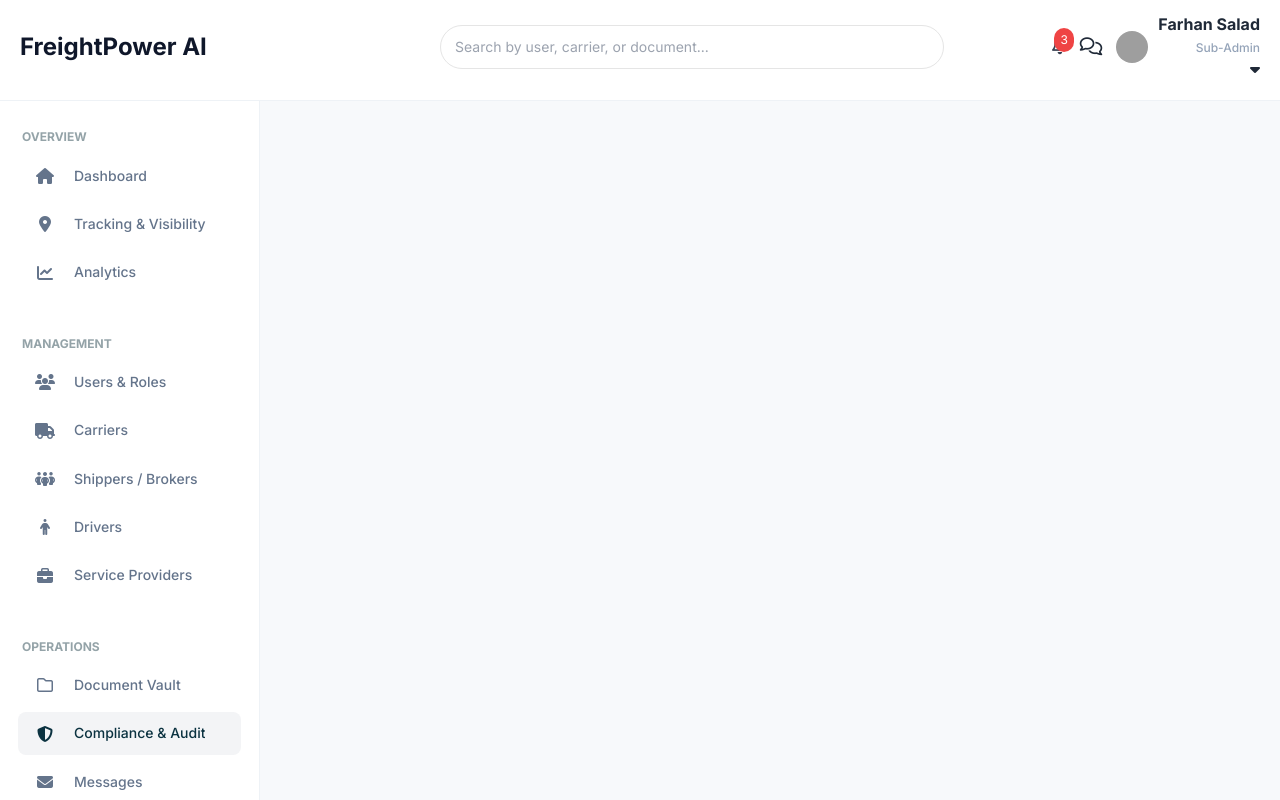
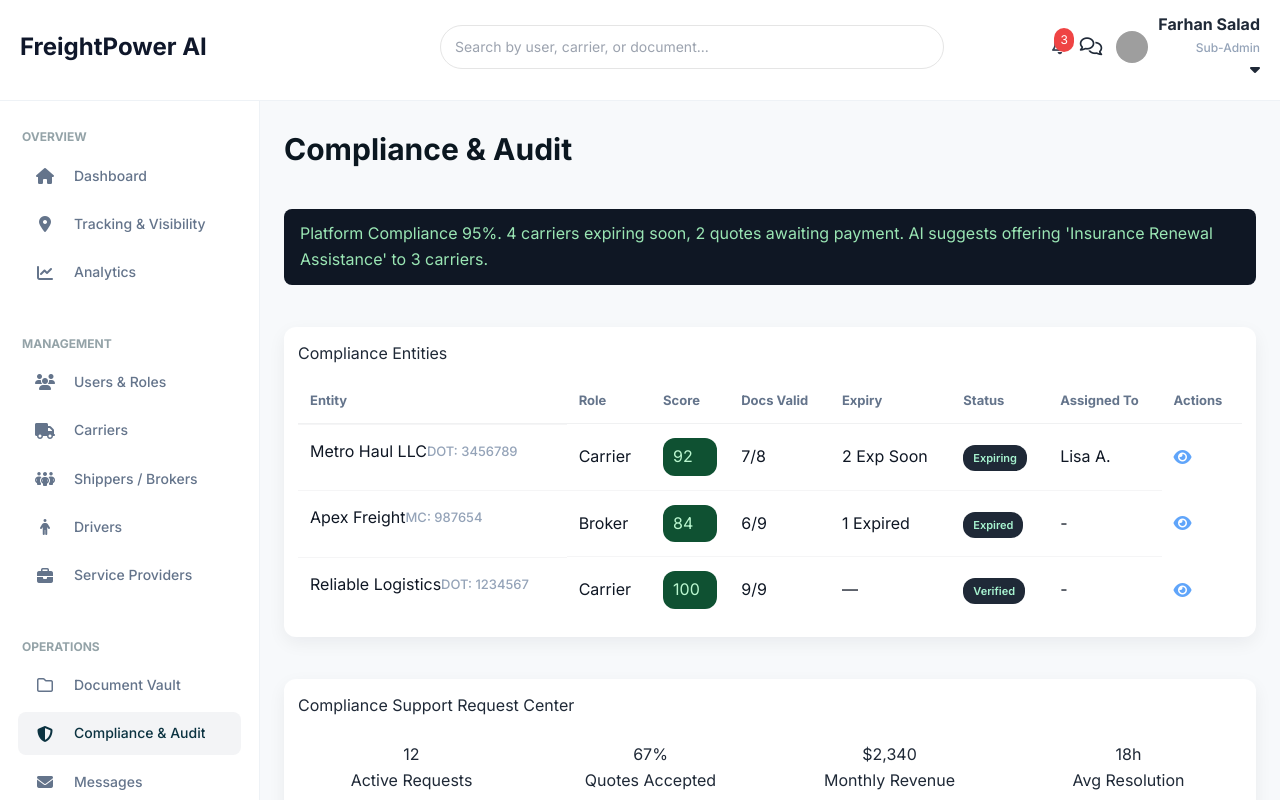
Before and after one commit to flickShot555/freightpower, a React (Vite) app: page /admin-dashboard in a window 1280 px wide. Both pictures are taken after a click on the button "Compliance & Audit". Built offline with nearby package versions, Linux system fonts and the light colour scheme; grey boxes are pictures that could not be loaded.

Commit message:
theme update

```diff
--- a/src/components/admin/AdminDashboard.jsx
+++ b/src/components/admin/AdminDashboard.jsx
@@ -8,6 +8,7 @@ import Carriers from './Carriers';
 import Shippers from './Shippers';
 import Drivers from './Drivers';
 import ServiceProviders from './ServiceProviders';
+import ComplianceAudit from './ComplianceAudit';
 
 export default function AdminDashboard() {
   const [activeNav, setActiveNav] = useState('dashboard');
@@ -181,6 +182,10 @@ export default function AdminDashboard() {
             <ServiceProviders />
           )}
 
+          {activeNav === 'compliance-audit' && (
+            <ComplianceAudit />
+          )}
+
           {activeNav === 'dashboard' && (
             <>
             <header className="fp-header">
--- /dev/null
+++ b/src/components/admin/ComplianceAudit.jsx
@@ -0,0 +1,65 @@
+import React from 'react'
+import '../../styles/admin/ComplianceAudit.css'
+
+export default function ComplianceAudit(){
+  const entities = [
+    {name:'Metro Haul LLC', id:'DOT: 3456789', role:'Carrier', score:92, docs:'7/8', expiry:'2 Exp Soon', status:'Expiring', assigned:'Lisa A.'},
+    {name:'Apex Freight', id:'MC: 987654', role:'Broker', score:84, docs:'6/9', expiry:'1 Expired', status:'Expired', assigned:'-'},
+    {name:'Reliable Logistics', id:'DOT: 1234567', role:'Carrier', score:100, docs:'9/9', expiry:'—', status:'Verified', assigned:'-'}
+  ]
+
+  return (
+    <div className="ca-root">
+      <header className="fp-header adm-analytics-header">
+        <div className="fp-header-titles"><h2>Compliance & Audit</h2></div>
+      </header>
+
+      <div className="ca-strip">Platform Compliance 95%. 4 carriers expiring soon, 2 quotes awaiting payment. AI suggests offering 'Insurance Renewal Assistance' to 3 carriers.</div>
+
+      <div className="ca-panel uo-panel">
+        <h3>Compliance Entities</h3>
+        <div className="uo-table-wrap">
+          <table className="uo-table">
+            <thead>
+              <tr><th>Entity</th><th>Role</th><th>Score</th><th>Docs Valid</th><th>Expiry</th><th>Status</th><th>Assigned To</th><th>Actions</th></tr>
+            </thead>
+            <tbody>
+              {entities.map((e,i)=> (
+                <tr key={i}>
+                  <td className="user-cell">{e.name}<div className="muted">{e.id}</div></td>
+                  <td>{e.role}</td>
+                  <td><div className="score-badge">{e.score}</div></td>
+                  <td>{e.docs}</td>
+                  <td>{e.expiry}</td>
+                  <td><span className={`int-status-badge`}>{e.status}</span></td>
+                  <td>{e.assigned}</td>
+                  <td><div className="actions"><i className="fa-solid fa-eye"/></div></td>
+                </tr>
+              ))}
+            </tbody>
+          </table>
+        </div>
+      </div>
+
+      <div className="ca-support uo-panel">
+        <h3>Compliance Support Request Center</h3>
+        <div className="ca-stats">
+          <div className="ca-box">12<br/><span>Active Requests</span></div>
+          <div className="ca-box">67%<br/><span>Quotes Accepted</span></div>
+          <div className="ca-box">$2,340<br/><span>Monthly Revenue</span></div>
+          <div className="ca-box">18h<br/><span>Avg Resolution</span></div>
+        </div>
+
+        <div className="uo-table-wrap" style={{marginTop:12}}>
+          <table className="uo-table">
+            <thead><tr><th>Request ID</th><th>From</th><th>Role</th><th>Type</th><th>Priority</th><th>Date</th><th>Status</th><th>Assigned To</th><th>Actions</th></tr></thead>
+            <tbody>
+              <tr><td>#1142</td><td>Metro Haul LLC</td><td>Carrier</td><td>2290 Renewal</td><td>High</td><td>Oct 13</td><td><span className="int-status-badge pending">Pending</span></td><td>—</td><td><i className="fa-solid fa-eye"/></td></tr>
+              <tr><td>#1143</td><td>Apex Freight</td><td>Broker</td><td>Audit Prep</td><td>Medium</td><td>Oct 13</td><td><span className="int-status-badge resolved">Paid</span></td><td>Lisa A.</td><td><i className="fa-solid fa-eye"/></td></tr>
+            </tbody>
+          </table>
+        </div>
+      </div>
+    </div>
+  )
+}
--- a/src/components/carrier/HelpHub.jsx
+++ b/src/components/carrier/HelpHub.jsx
@@ -34,7 +34,7 @@ const HelpHub = () => {
       subject: 'ELD integration setup help',
       category: 'Integrations',
       priority: 'Medium',
-      status: 'Resolved',
+      status: 'Active',
       lastUpdated: 'Jan 12, 2025 4:45 PM'
     }
   ];
--- a/src/components/carrier/Integrations.jsx
+++ b/src/components/carrier/Integrations.jsx
@@ -115,7 +115,7 @@ export default function Integrations() {
       name: 'Motive ELD',
       action: 'sync completed with warnings',
       details: '89 records pulled, 4 validation errors • 15 minutes ago',
-      status: 'warning'
+      status: 'in-progress'
     },
     {
       name: 'RTS Financial',
--- a/src/components/driver/DocumentVault.jsx
+++ b/src/components/driver/DocumentVault.jsx
@@ -63,7 +63,7 @@ export default function DocumentVault({ isPostHire, setIsPostHire }) {
       icon: "fa-solid fa-handshake",
       lastUpdated: "-",
       status: "Pending",
-      statusColor: "pending",
+      statusColor: "warning",
       description: "Required before sharing profile with carriers",
       hasAction: true
     }
@@ -82,7 +82,7 @@ export default function DocumentVault({ isPostHire, setIsPostHire }) {
       id: 2,
       title: "Medical Certificate",
       status: "Pending Soon",
-      statusColor: "pending",
+      statusColor: "warning",
       date: "Updated: Nov 15, 2023",
       expires: "Expires: Nov 15, 2025"
     },
--- a/src/components/driver/DriverDashboard.jsx
+++ b/src/components/driver/DriverDashboard.jsx
@@ -280,7 +280,7 @@ export default function DriverDashboard() {
             <div className="card dd-route-card">
               <div className="dd-route-header">
                 <h4>Phoenix to Los Angeles</h4>
-                <span className="int-status-badge pending">Pending</span>
+                <span className="int-status-badge warning">Pending</span>
               </div>
               <div className="dd-route-info">
                 <div className="dd-route-details">
--- a/src/components/driver/Marketplace.jsx
+++ b/src/components/driver/Marketplace.jsx
@@ -90,7 +90,7 @@ export default function Marketplace({ isPostHire, setIsPostHire }) {
                 </div>
                 <h4>CDL Protection (TVC)</h4>
                 <p>Protect your CDL with expert legal representation and violation defense services.</p>
-                <span className="int-status-badge pending">20% Off This Week</span>
+                <span className="int-status-badge warning">20% Off This Week</span>
                 </div>
                 <button className="btn small-cd" style={{marginTop: '20px', width: '100%'}}>Connect</button>
               </div>
@@ -102,7 +102,7 @@ export default function Marketplace({ isPostHire, setIsPostHire }) {
                 </div>
                 <h4>ELD Solutions</h4>
                 <p>Advanced ELD integrations with real-time compliance monitoring and reporting.</p>
-                <span className="int-status-badge pending">Multiple Options</span>
+                <span className="int-status-badge warning">Multiple Options</span>
                 </div>
                 <button className="btn small-cd" style={{marginTop: '20px', width: '100%'}}>Connect</button>
               </div>
@@ -126,7 +126,7 @@ export default function Marketplace({ isPostHire, setIsPostHire }) {
                 </div>
                 <h4>Roadside Repair</h4>
                 <p>24/7 roadside assistance and repair network for emergency breakdowns.</p>
-                <span className="int-status-badge pending">24/7 Available</span>
+                <span className="int-status-badge warning">24/7 Available</span>
                 </div>
                 <button className="btn small-cd" style={{marginTop: '20px', width: '100%'}}>Connect</button>
               </div>
@@ -138,7 +138,7 @@ export default function Marketplace({ isPostHire, setIsPostHire }) {
                 </div>
                 <h4>Training & Compliance</h4>
                 <p>Continuing education and compliance training to advance your career.</p>
-                <span className="int-status-badge pending">Earn Certifications</span>
+                <span className="int-status-badge warning">Earn Certifications</span>
                 </div>
                 <button className="btn small-cd" style={{marginTop: '20px', width: '100%'}}>Connect</button>
               </div>
@@ -150,7 +150,7 @@ export default function Marketplace({ isPostHire, setIsPostHire }) {
                 </div>
                 <h4>Financial Services</h4>
                 <p>Banking, factoring, and financial planning services for drivers.</p>
-                <span className="int-status-badge pending">Multiple Partners</span>
+                <span className="int-status-badge warning">Multiple Partners</span>
                 </div>
                 <button className="btn small-cd" style={{marginTop: '20px', width: '100%'}}>Connect</button>
               </div>
@@ -350,7 +350,7 @@ export default function Marketplace({ isPostHire, setIsPostHire }) {
                 <span className="mp-provider-offer">Special offer this week</span>
               </div>
               <div className="mp-provider-actions">
-                <span className="int-status-badge pending">20% Off</span>
+                <span className="int-status-badge warning">20% Off</span>
                 <button className="btn small-cd">Learn More</button>
               </div>
             </div>
--- /dev/null
+++ b/src/styles/admin/ComplianceAudit.css
@@ -0,0 +1,12 @@
+.ca-root{ display:flex; flex-direction:column; gap:18px }
+.ca-strip{ background:#0f1724; color:#9ae6b4; padding:12px 16px; border-radius:8px }
+.ca-panel{ padding:14px }
+.ca-panel h3{ margin:0 0 12px 0 }
+.ca-stats{ display:flex; gap:12px; margin-top:8px }
+.ca-box{ background:rgba(255,255,255,0.02); padding:16px; border-radius:8px; flex:1; text-align:center }
+.ca-support{ padding:14px }
+.int-status-badge{ padding:6px 10px; border-radius:12px; background:#1f2937; color:#a7f3d0 }
+.int-status-badge.pending{ background:#f59e0b }
+.int-status-badge.resolved{ background:#10b981 }
+.score-badge{ background:#0f5132; color:#bbf7d0; padding:6px 10px; border-radius:12px }
+.actions i{ color:#60a5fa }
--- a/src/styles/carrier/Integrations.css
+++ b/src/styles/carrier/Integrations.css
@@ -888,10 +888,10 @@ background:linear-gradient(#dff7ea, #b4e1d0); color:#0b7f60
 .dark-root .int-status-badge.active, .dark-root .int-category-badge.healthy, .dark-root .int-status-badge.resolved, .dark-root .int-status-badge.confirmed, .dark-root .int-status-badge.scheduled {background:linear-gradient(rgba(15, 125, 94, 0.795), rgba(13, 110, 82, 0.312)); color:#9fe2c7;}
 
 .int-status-badge.warning, .int-status-badge.pending, .int-status-badge.in-progress, .int-status-badge.open {
-  background:linear-gradient(#fff4d9, #fce99e); color:#b68100
-}
-
-.dangerous .int-status-badge.warning, .dark-root .int-status-badge.pending, .dark-root .int-status-badge.in-progress, .dark-root .int-status-badge.open {background:linear-gradient(rgba(185, 130, 0, 0.762), rgba(185, 129, 0, 0.425)); color:#f6e05e }
+  background:linear-gradient(#fff4d9, #fce99e)!important; color: #b68100 !important;
+}
+
+.dark-root .int-status-badge.warning, .dark-root .int-status-badge.pending, .dark-root .int-status-badge.in-progress, .dark-root .int-status-badge.open {background:linear-gradient(rgba(185, 130, 0, 0.762), rgba(185, 129, 0, 0.425)); color:#f6e05e}
 
 .int-status-badge.disconnected, .int-status-badge.inactive, .int-status-badge.revoked {
 background:linear-gradient(#ffe6e6, #ffc9c9); color:#ef4444
```
